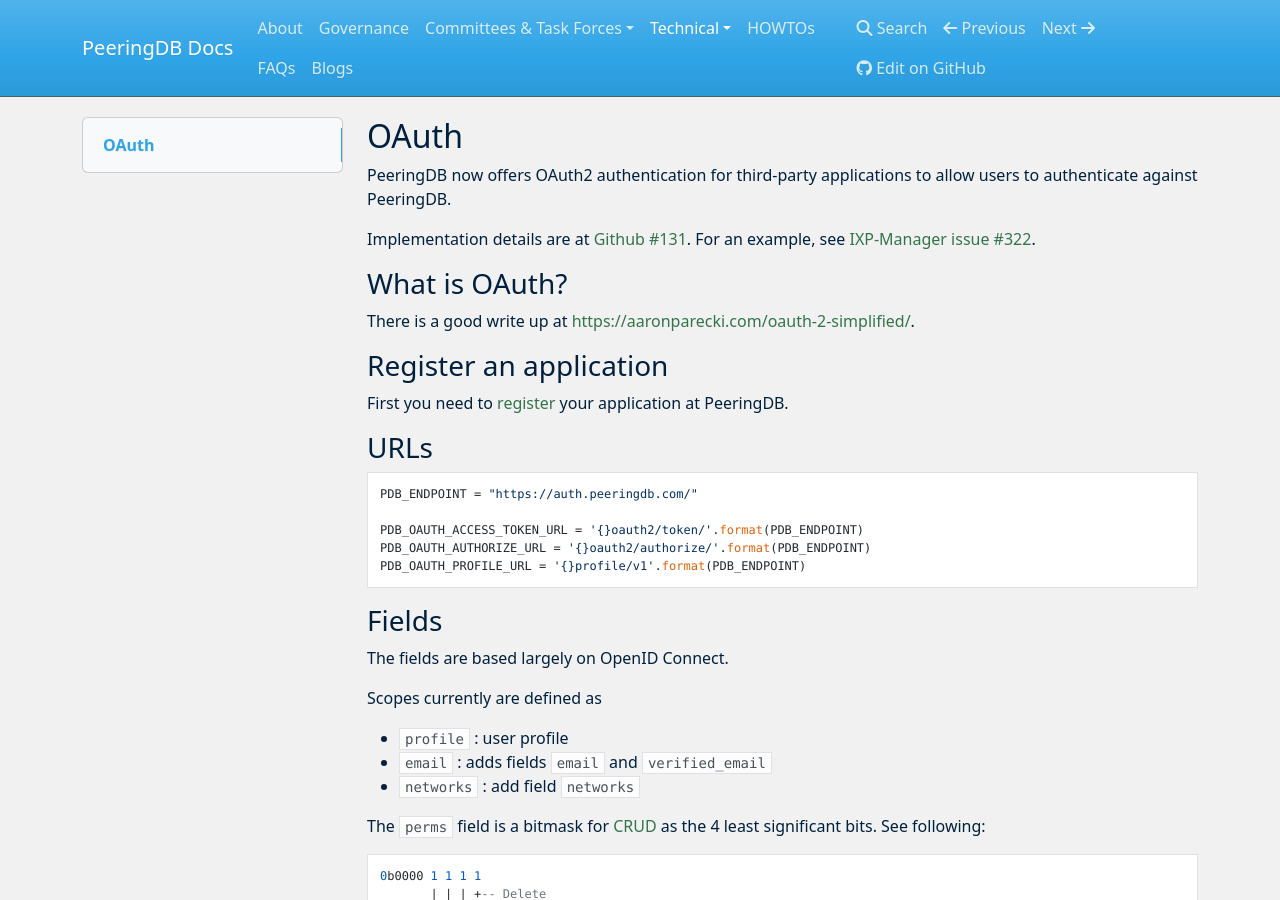
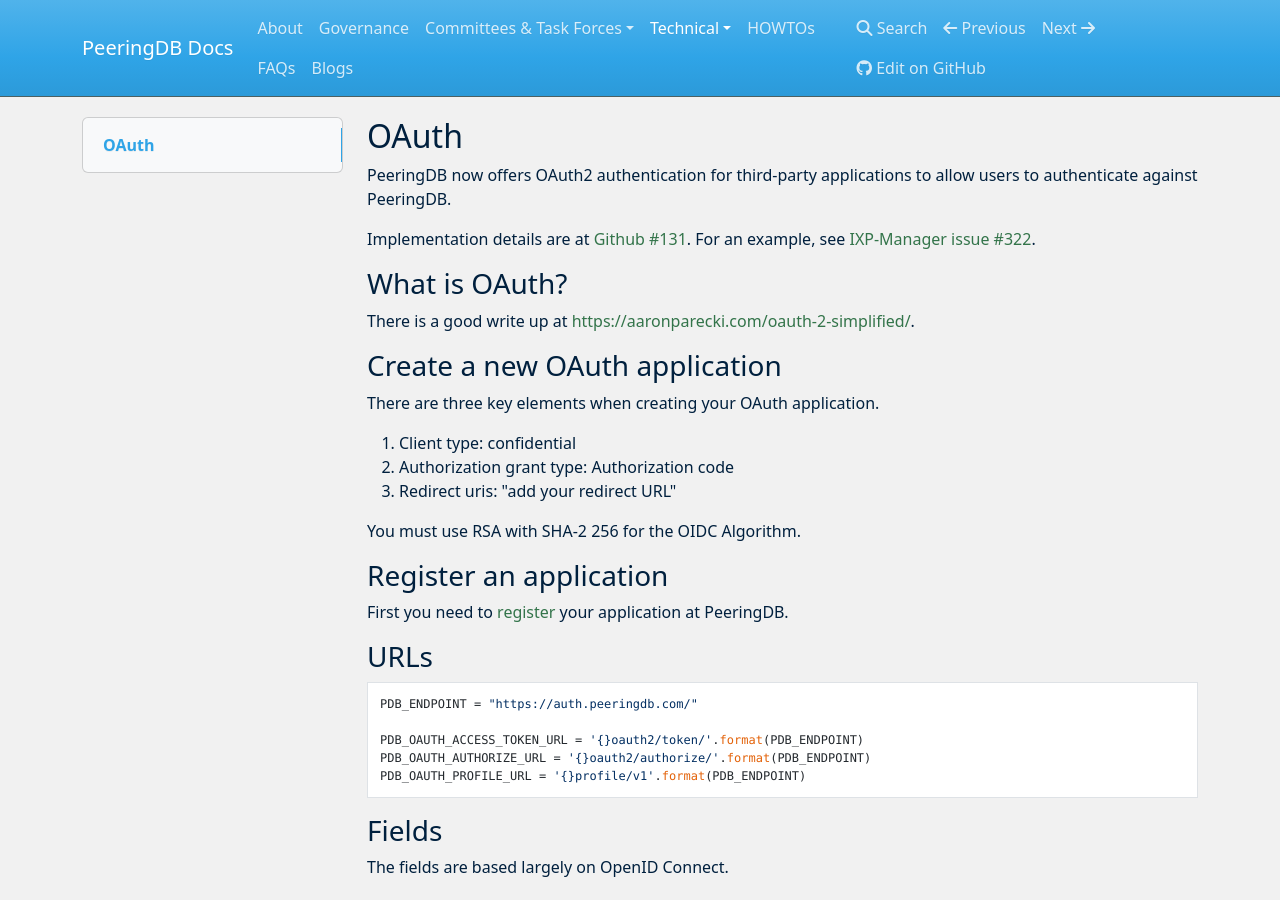
Before and after one commit to peeringdb/docs, an MkDocs documentation site: the page built from docs/oauth.md, in a window 1280 px wide and 900 px high. Built offline with MkDocs 1.6.1, drawn with Linux system fonts in a browser that asks for light colours; nearby versions of some CDN libraries.

Commit message:
OAuth documentation updates
1. Update to oauth.md
2. Link to oauth.md from HOWTO

```diff
--- a/docs/oauth.md
+++ b/docs/oauth.md
@@ -8,6 +8,15 @@
 ### What is OAuth?
 
 There is a good write up at <https://aaronparecki.com/oauth-2-simplified/>.
+
+### Create a new OAuth application
+There are three key elements when creating your OAuth application.
+
+1. Client type: confidential
+2. Authorization grant type: Authorization code
+3. Redirect uris: "add your redirect URL"
+
+You must use RSA with SHA-2 256 for the OIDC Algorithm.
 
 ### Register an application
 
```
Also changed, not shown: docs/howto/authenticate.md (+2 -0 lines).
